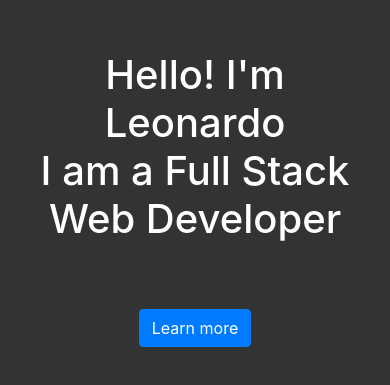
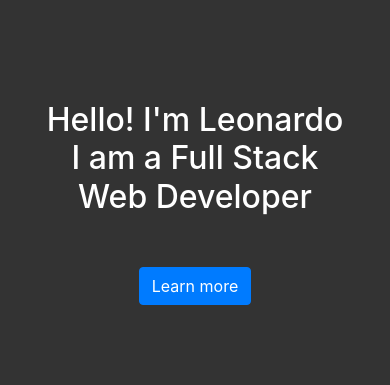
Before and after one commit to Leonzon95/portfolio-website-v2, a React (Create React App) app: page / in a window 390 px wide. Shown: the part 211-596 px from the top of the page. Built offline with nearby package versions, Linux system fonts and the light colour scheme.

Commit message:
It is resposive for 3 diferent sizes

```diff
--- a/src/App.css
+++ b/src/App.css
@@ -21,10 +21,6 @@
 }
 
 @media (min-width: 800px) {
-  /* setPadding("0rem 5.6rem")
-  //             setFontSize("3.5rem")
-  //
-               setTextAlign("left") */
   #intro {
     padding: 0rem 5.6rem!important;
     text-align: left!important;
@@ -35,13 +31,26 @@
   }
 }
 
-@media (min-width: 300px) {
-  /* setPadding("0 1.6rem")
-  //             setFontSize("2.5rem")
-  //             setTextAlign("center") */
+@media (min-width: 400px) {
   #intro {
-    padding: 0 1.6rem;
-    font-size: 2.5rem;
+    padding: 0 1.2rem;
     text-align: center;
   }
+
+  #intro h1{
+    font-size: 2.5rem;
+
+  }
 }
+
+@media (max-width: 399px ) {
+  #intro {
+    padding: 0 1.2rem;
+    text-align: center;
+  }
+
+  #intro h1{
+    font-size: 2.0rem;
+
+  }
+}
--- a/src/Intro.js
+++ b/src/Intro.js
@@ -1,5 +1,5 @@
-import React, { useEffect, useState } from 'react';
-import { Container, Row, Col } from 'react-bootstrap';
+import React from 'react';
+import { Container } from 'react-bootstrap';
 import { Button } from 'react-bootstrap';
 import Fade from 'react-reveal/Fade';
 
```
